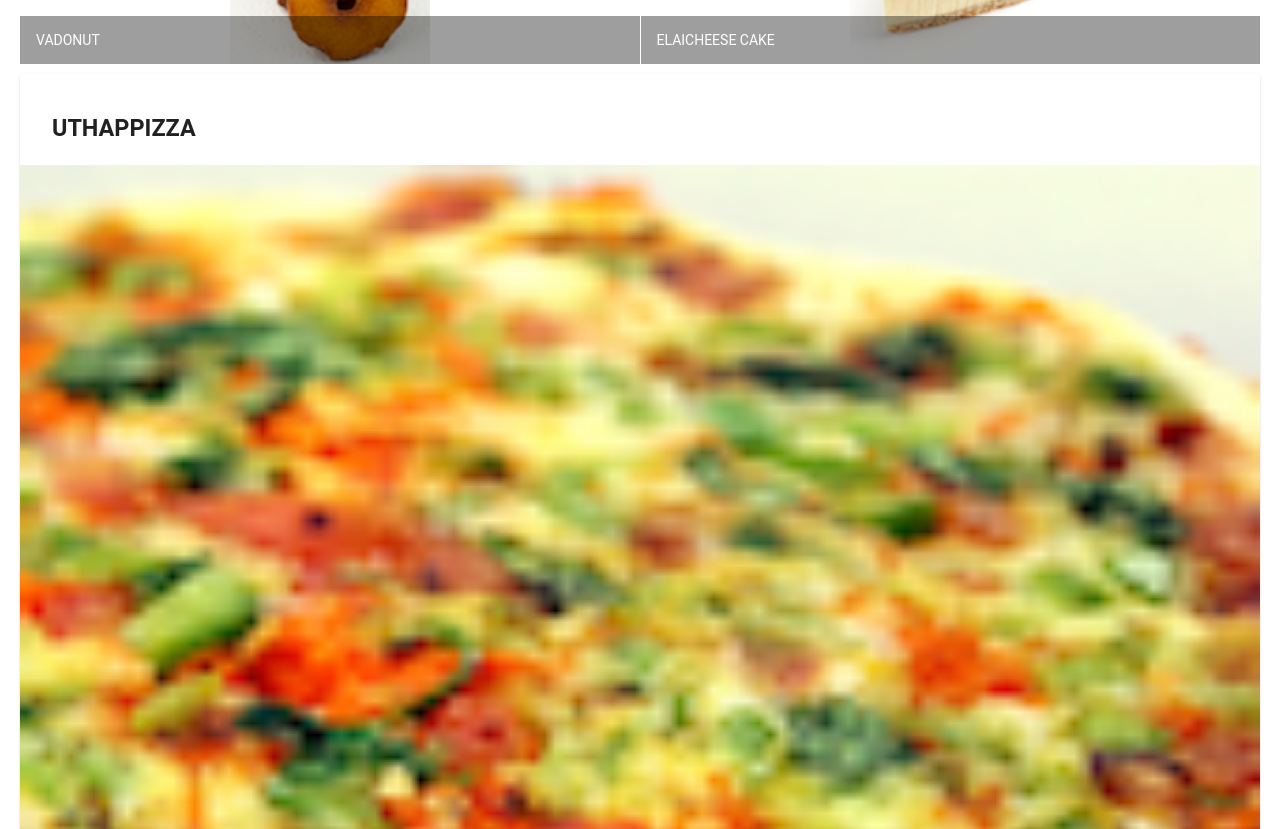
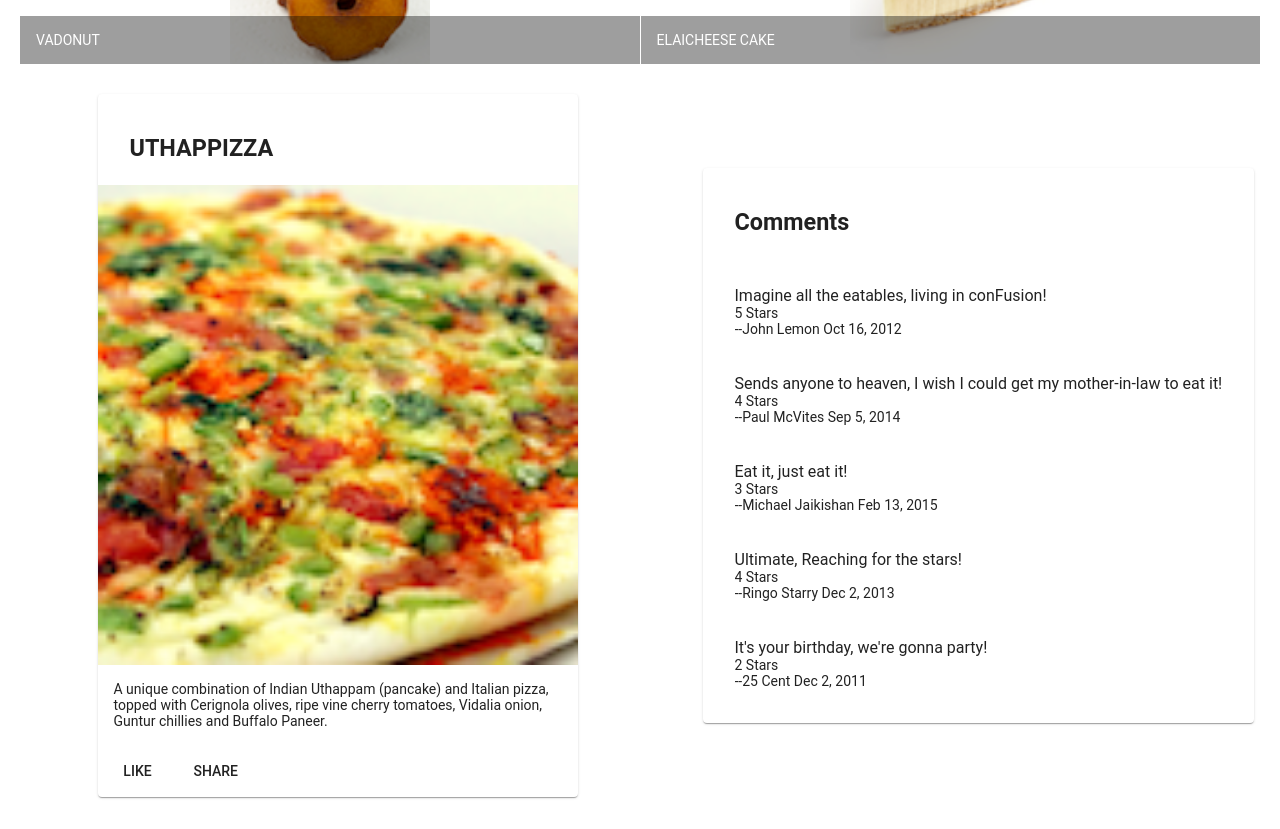
Before and after one commit to shwxta/Full-Stack-Web-and-Multiplatform-Mobile-App-Development, an Angular app in the folder Angular/: page / in a window 1280 px wide. Shown: the part 500-1329 px from the top of the page. Built offline with nearby package versions, Linux system fonts and the light colour scheme.

Commit message:
assignment 1

```diff
--- a/Angular/src/app/app.module.ts
+++ b/Angular/src/app/app.module.ts
@@ -12,11 +12,13 @@
 import { AppComponent } from './app.component';
 import 'hammerjs';
 import { MenuComponent } from './menu/menu.component';
+import { DishdetailComponent } from './dishdetail/dishdetail.component';
 
 @NgModule({
   declarations: [
     AppComponent,
-    MenuComponent
+    MenuComponent,
+    DishdetailComponent
   ],
   imports: [
     BrowserModule,
--- /dev/null
+++ b/Angular/src/app/dishdetail/dishdetail.component.html
@@ -0,0 +1,53 @@
+<div class="container"
+    fxLayout="row"
+    fxLayout.sm="column"
+    fxLayout.xs="column"
+    fxLayoutAlign.gt-md="space-around center"
+    fxLayoutGap="10px"
+    fxLayoutGap.xs="0">
+
+  <div fxFlex="40">
+    <div fxFlex *ngIf="comments">
+        <mat-card>
+            <mat-card-header>
+            <mat-card-title>
+                <h3>{{dish.name | uppercase}}</h3>
+            </mat-card-title>
+            </mat-card-header>
+            <img mat-card-image src={{dish.image}} alt={{dish.name}}>
+            <mat-card-content>
+            <p>{{dish.description}}
+            </p>
+            </mat-card-content>
+            <mat-card-actions>
+            <button mat-button>LIKE</button>
+            <button mat-button>SHARE</button>
+            </mat-card-actions>
+        </mat-card>
+    </div>
+  </div>
+
+  <div fxFlex="40">
+    <div fxFlex *ngIf="comments">
+      <mat-card>
+        <mat-card-header>
+          <mat-card-title>
+            <h3>Comments</h3>
+          </mat-card-title>
+        </mat-card-header>
+        <mat-card-content>
+          <mat-list>
+            <mat-list-item *ngFor="let comment of comments">
+              <p matLine>{{comment.comment}}</p>
+              <p matLine>{{comment.rating}} Stars</p>
+              <p matLine>--{{comment.author}} {{comment.date | date:'mediumDate'}}</p>
+              <br/>
+            </mat-list-item>
+          </mat-list>
+        </mat-card-content>
+      </mat-card>
+    </div>
+  </div>
+
+
+</div>
--- /dev/null
+++ b/Angular/src/app/dishdetail/dishdetail.component.ts
@@ -0,0 +1,65 @@
+import { Component, OnInit } from '@angular/core';
+
+const DISH = {
+  id: '0',
+  name: 'Uthappizza',
+  image: '/assets/images/uthappizza.png',
+  category: 'mains',
+  featured: true,
+  label: 'Hot',
+  price: '4.99',
+  // tslint:disable-next-line:max-line-length
+  description: 'A unique combination of Indian Uthappam (pancake) and Italian pizza, topped with Cerignola olives, ripe vine cherry tomatoes, Vidalia onion, Guntur chillies and Buffalo Paneer.',
+  comments: [
+       {
+           rating: 5,
+           comment: 'Imagine all the eatables, living in conFusion!',
+           author: 'John Lemon',
+           date: '2012-10-16T17:57:28.556094Z'
+       },
+       {
+           rating: 4,
+           comment: 'Sends anyone to heaven, I wish I could get my mother-in-law to eat it!',
+           author: 'Paul McVites',
+           date: '2014-09-05T17:57:28.556094Z'
+       },
+       {
+           rating: 3,
+           comment: 'Eat it, just eat it!',
+           author: 'Michael Jaikishan',
+           date: '2015-02-13T17:57:28.556094Z'
+       },
+       {
+           rating: 4,
+           comment: 'Ultimate, Reaching for the stars!',
+           author: 'Ringo Starry',
+           date: '2013-12-02T17:57:28.556094Z'
+       },
+       {
+           rating: 2,
+           comment: 'It\'s your birthday, we\'re gonna party!',
+           author: '25 Cent',
+           date: '2011-12-02T17:57:28.556094Z'
+       }
+   ]
+};
+
+@Component({
+  selector: 'app-dishdetail',
+  templateUrl: './dishdetail.component.html',
+  styleUrls: ['./dishdetail.component.scss']
+
+})
+export class DishdetailComponent implements OnInit {
+
+  constructor() { }
+
+  dish= DISH;
+
+  comments = DISH['comments'];
+
+  ngOnInit(): void {
+  }
+
+
+}
--- a/Angular/src/app/menu/menu.component.html
+++ b/Angular/src/app/menu/menu.component.html
@@ -20,23 +20,6 @@
     </mat-grid-list>
   </div>
 
-  <div fxFlex *ngIf="selectedDish">
-    <mat-card>
-      <mat-card-header>
-        <mat-card-title>
-          <h3>{{selectedDish.name | uppercase}}</h3>
-        </mat-card-title>
-      </mat-card-header>
-      <img mat-card-image src={{selectedDish.image}} alt={{selectedDish.name}}>
-      <mat-card-content>
-        <p>{{selectedDish.description}}
-        </p>
-      </mat-card-content>
-      <mat-card-actions>
-        <button mat-button>LIKE</button>
-        <button mat-button>SHARE</button>
-      </mat-card-actions>
-    </mat-card>
-  </div>
+  <app-dishdetail></app-dishdetail>
 
 </div>
--- a/Angular/src/app/menu/menu.component.ts
+++ b/Angular/src/app/menu/menu.component.ts
@@ -58,6 +58,6 @@
   }
 
   dishes: Dish[] = DISHES;
-  selectedDish = DISHES[0];
+
 
 }
```
Also changed, not shown: Angular/src/app/dishdetail/dishdetail.component.scss (added), 1 other file (tests, documents, lock files or other folders).
